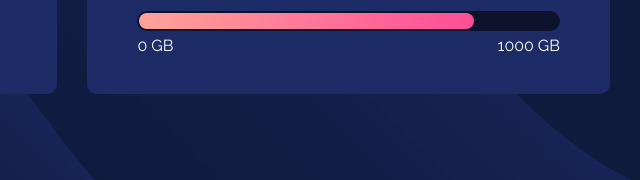
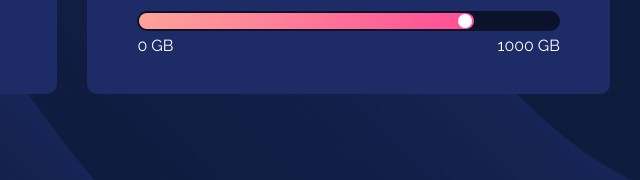
Before and after one commit to ravisingh8v/fylo-data-storage-component-master, a website: page index.html in a window 1280 px wide. Shown: the part 436-616 px from the top of the page, 478-1118 px from the left. Drawn offline with Linux system fonts and the light colour scheme.

Commit message:
some error solves

```diff
--- a/assets/scss/layout/_card.scss
+++ b/assets/scss/layout/_card.scss
@@ -120,6 +120,17 @@
   height: 100%;
   border-radius: 20px;
   background-image: $Gradient;
+  position: relative;
+}
+.circle {
+  position: absolute;
+  height: 14px;
+  top: 50%;
+  transform: translateY(-50%);
+  right: 2px;
+  width: 14px;
+  border-radius: 50%;
+  background-color: white;
 }
 .pop_wrapper {
   position: absolute;
--- a/index.html
+++ b/index.html
@@ -36,7 +36,9 @@
             storage</span>
           <div class="mt-5 progress_bar_wrapper px-4">
             <div class="progress_bar">
-              <div class="progress"></div>
+              <div class="progress">
+                <div class="circle"></div>
+              </div>
             </div>
           </div>
           <div class="mt-1 px-4 d-flex justify-between text-white font-primary">
```
Also changed, not shown: assets/css/style.css, 1 other file.
